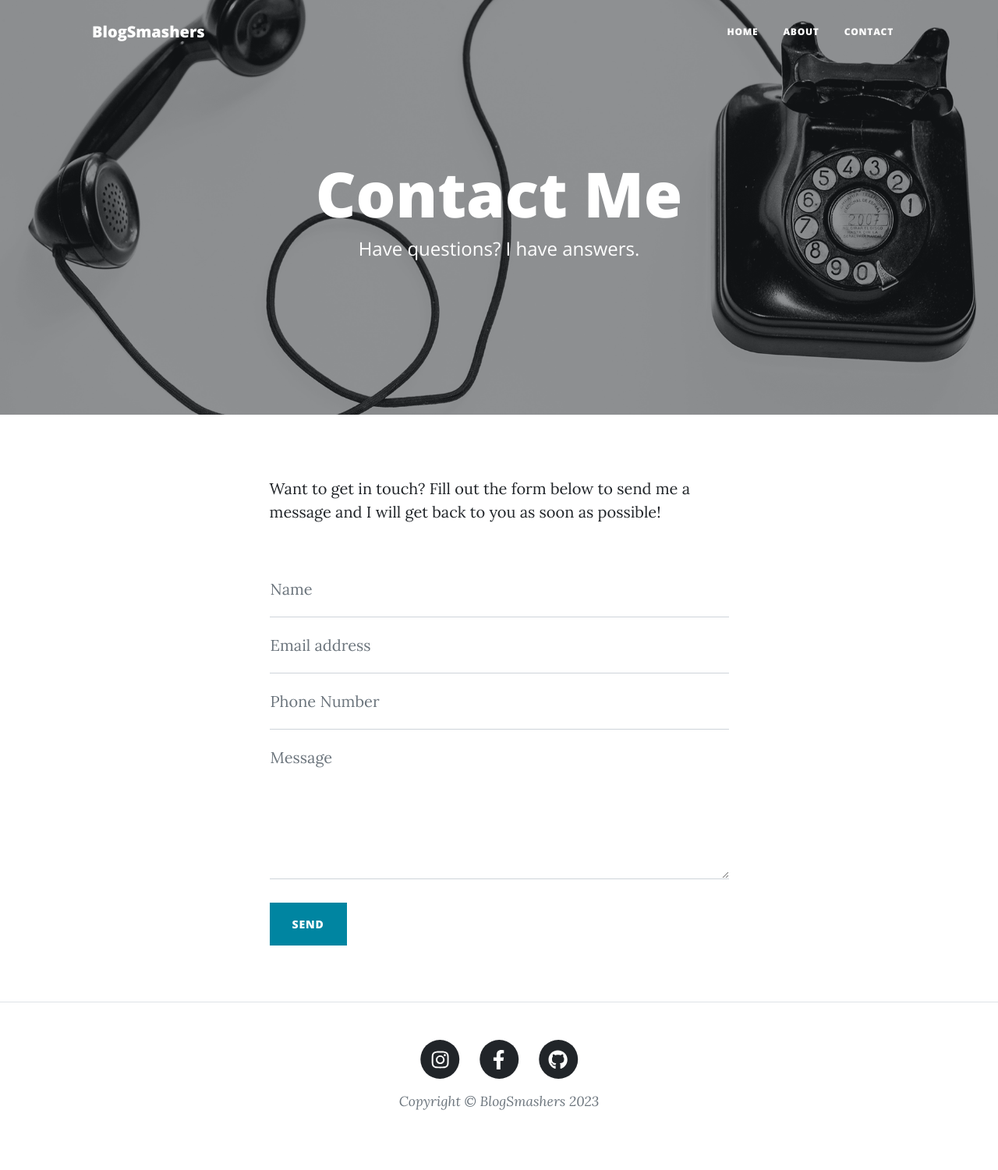
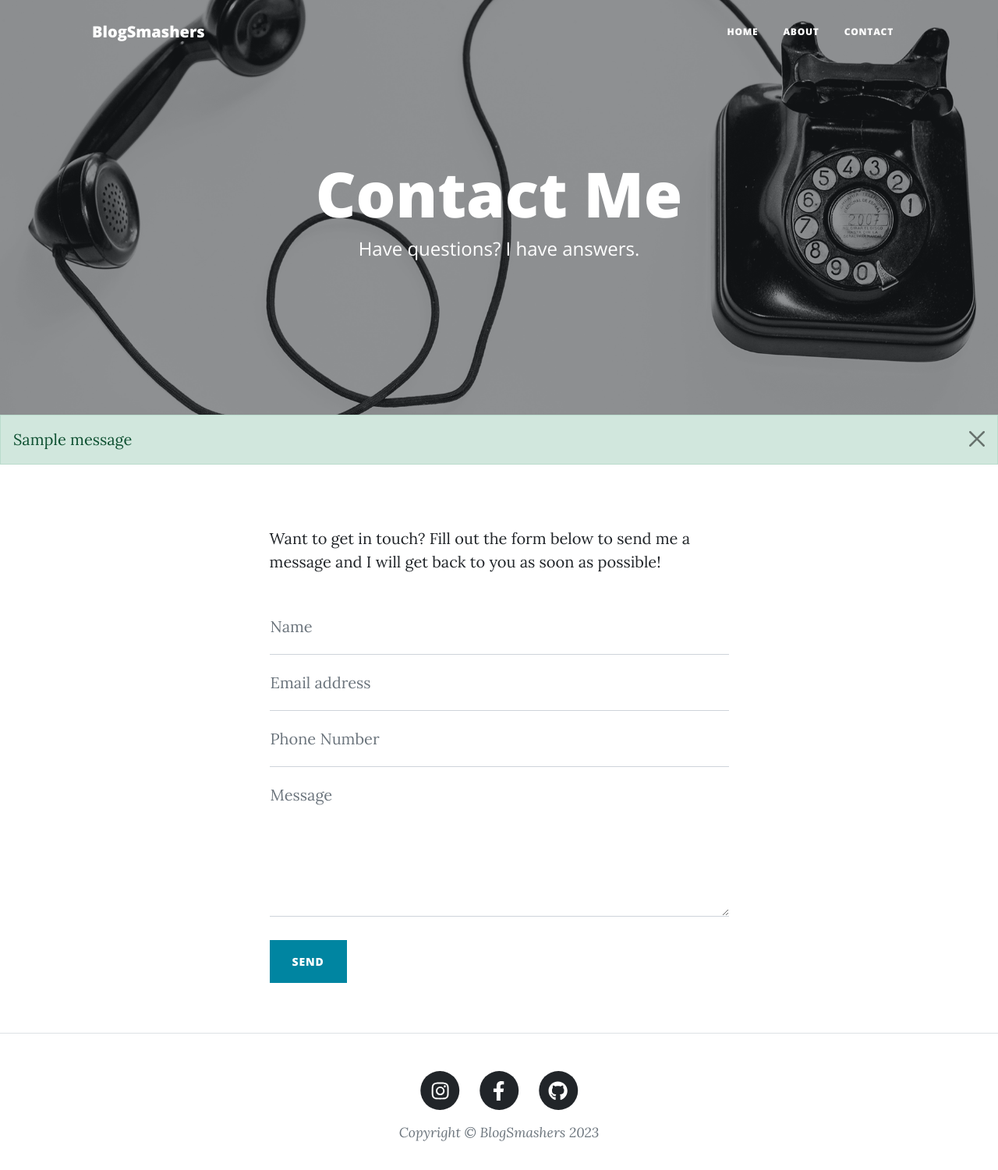
Before and after one commit to SahilAnvekar002/BlogSmashers02, a Flask app: page /contact in a window 1280 px wide. Shown: the top 1501 px of the page at 78% size. Before the commit the page ends 1424 px from the top, so only its background shows below. Run offline with Flask 3, Linux system fonts and the light colour scheme; one stand-in notice (Sample message) is shown; parts of the project's set-up code (start-up, migrations or seed data) failed here and were passed over; some libraries are stand-ins or nearby versions.

Commit message:
fourth commit

```diff
--- a/main.py
+++ b/main.py
@@ -1,4 +1,4 @@
-from flask import Flask, render_template, request, session, redirect
+from flask import Flask, render_template, request, session, redirect, flash
 from flask_sqlalchemy import SQLAlchemy
 from datetime import datetime
 import json
@@ -95,6 +95,7 @@ def contact():
         db.session.add(entry)
         db.session.commit()
         mail.send_message('BlogSmashers Message from '+ name, sender = email, recipients=[params['gmail_username']], body= message + '\n'+ phone+ '\n'+ email)
+        flash("Thanks for your feedbcak. We will get back to you soon", "success")
         return render_template('contact.html', params = params)
 
     return render_template('contact.html', params = params)
--- a/templates/contact.html
+++ b/templates/contact.html
@@ -2,7 +2,7 @@
 {% block title %} BlogSmashers - Contact Us {% endblock %}
 {% block body %}
 <!-- Page Header-->
-<header class="masthead" style="background-image: url('{{ url_for('static', filename='assets/img/contact-bg.jpg') }}')">
+<header class="masthead mb-0" style="background-image: url('{{ url_for('static', filename='assets/img/contact-bg.jpg') }}')">
     <div class="container position-relative px-4 px-lg-5">
         <div class="row gx-4 gx-lg-5 justify-content-center">
             <div class="col-md-10 col-lg-8 col-xl-7">
@@ -14,13 +14,24 @@
         </div>
     </div>
 </header>
+<!-- Message Flashing-->
+{% with messages = get_flashed_messages(with_categories=True) %}
+{% if messages %}
+{% for category, message in messages %}
+<div class="alert alert-{{category}} alert-dismissible fade show" role="alert">
+    {{message}}
+    <button type="button" class="btn-close" data-bs-dismiss="alert" aria-label="Close"></button>
+</div>
+{% endfor %}
+{% endif %}
+{% endwith %}
 <!-- Main Content-->
-<main class="mb-4">
+<main class="my-5">
     <div class="container px-4 px-lg-5">
         <div class="row gx-4 gx-lg-5 justify-content-center">
             <div class="col-md-10 col-lg-8 col-xl-7">
                 <p>Want to get in touch? Fill out the form below to send me a message and I will get back to you as soon as possible!</p>
-                <div class="my-5">
+                <div class="my-3">
                     <!-- * * * * * * * * * * * * * * *-->
                     <!-- * * SB Forms Contact Form * *-->
                     <!-- * * * * * * * * * * * * * * *-->
```
